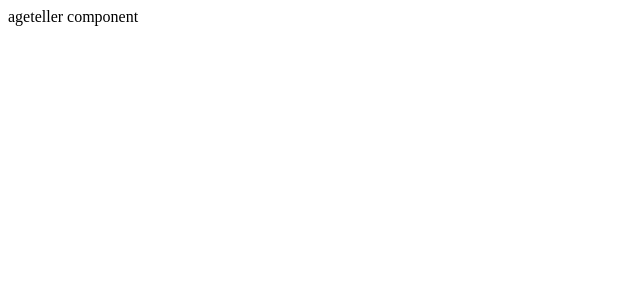
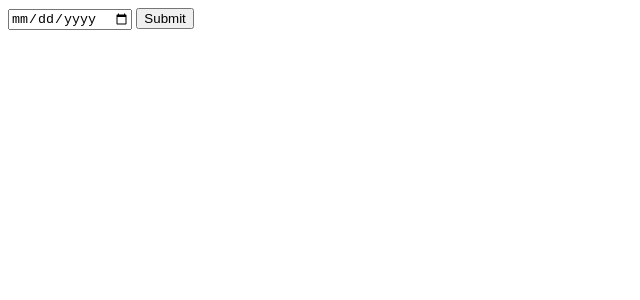
Before and after one commit to snelakanti/ageteller, a React (Create React App) app: page / in a window 1280 px wide. Shown: the top 300 px of the page, without its empty margins (0-640 px from the left). Built offline with nearby package versions, Linux system fonts and the light colour scheme.

Commit message:
add date picker and submit buttonto app component

```diff
--- a/src/Components/App.js
+++ b/src/Components/App.js
@@ -1,10 +1,20 @@
 import React, { Component } from 'react';
+import {Form, FormControl, Button} from 'react-bootstrap';
 
 class App extends Component {
     render(){
 
         return(
-            <div>ageteller component</div>
+            <div>
+                <Form inline>
+                <FormControl type="date">
+                </FormControl>
+                {" "}
+                <Button>
+                    Submit
+                </Button>
+                </Form>
+            </div>
         )
     }
 }
--- a/src/index.js
+++ b/src/index.js
@@ -3,5 +3,5 @@ import ReactDOM from 'react-dom';
 import App from './Components/App';
 
 ReactDOM.render(
-<App />, document.getElementById("root")
+<App />, document.getElementById('root')
 )
```
